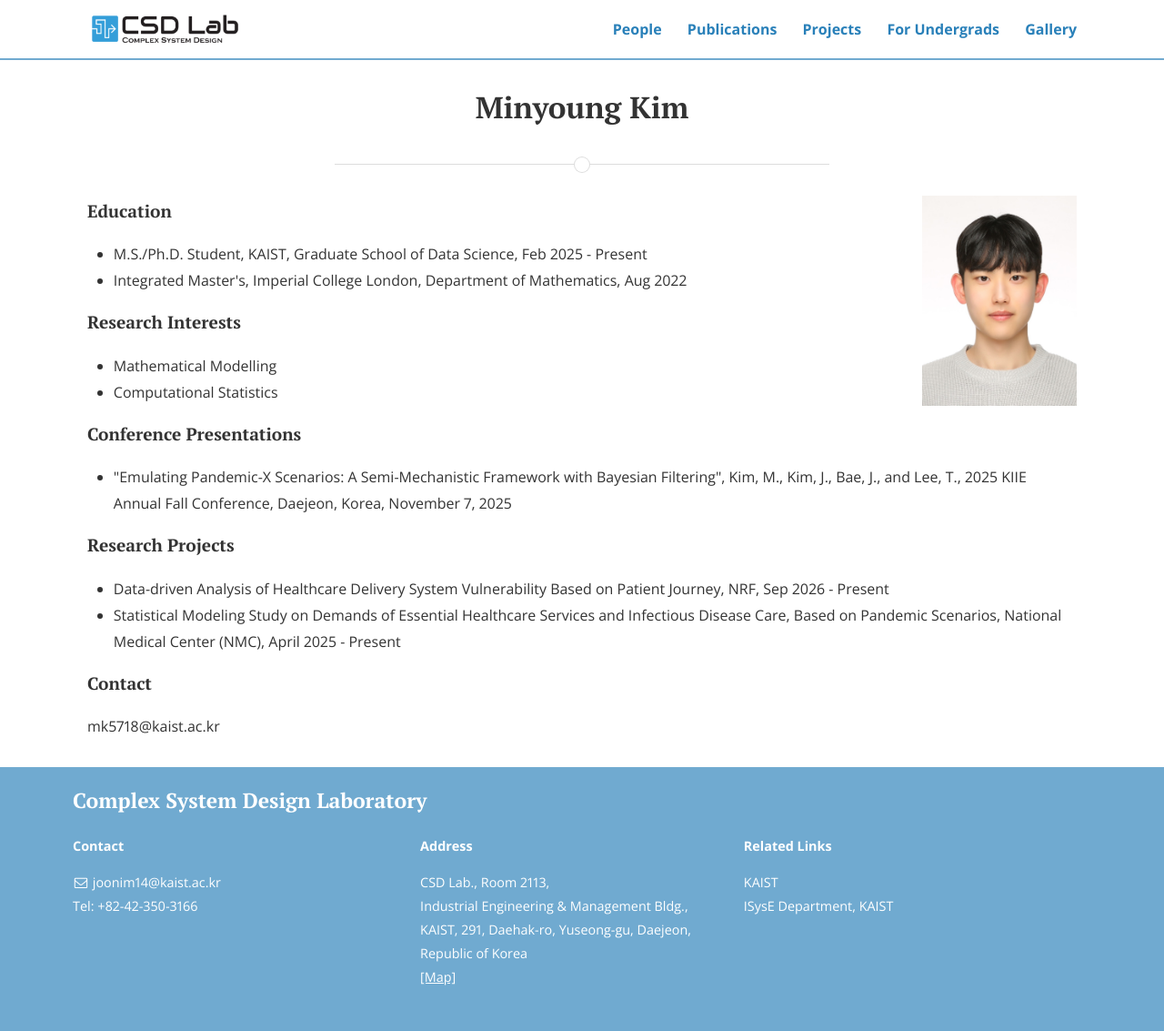
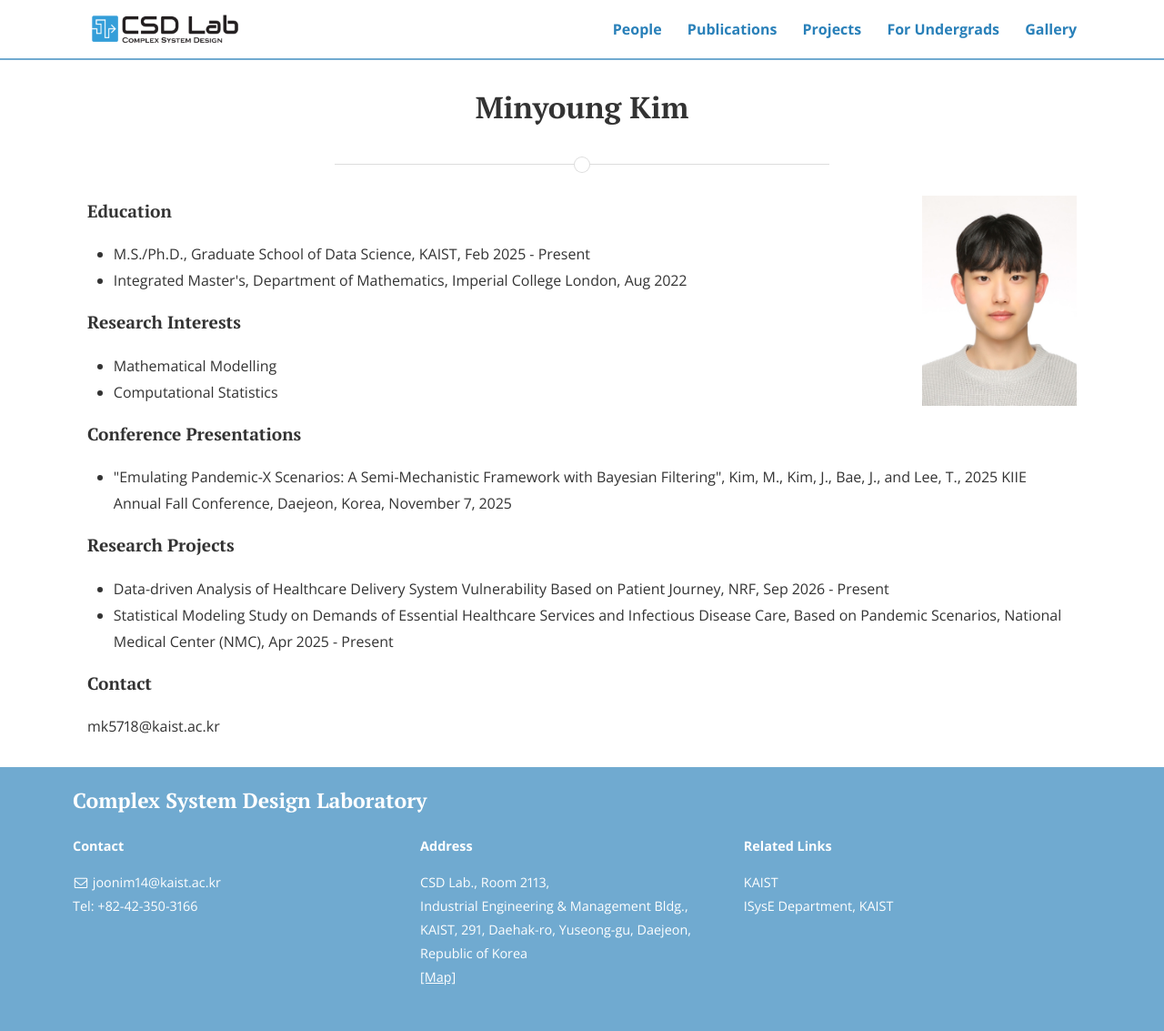
Before and after one commit to CSDlab-KAIST/csdlab-kaist.github.io, a Jekyll site: the page built from people/minyoung.html, in a window 1280 px wide. Shown: the whole page at 91% size. Built offline with Jekyll 4.4.1, drawn with Linux system fonts in a browser that asks for light colours; nearby versions of some CDN libraries.

Commit message:
Update minyoung.html

```diff
--- a/people/minyoung.html
+++ b/people/minyoung.html
@@ -11,8 +11,8 @@ title: Minyoung Kim
 
 <h4>Education</h4>
 <ul>
-  <li>M.S./Ph.D. Student, KAIST, Graduate School of Data Science, Feb 2025 - Present</li>
-  <li>Integrated Master's, Imperial College London, Department of Mathematics, Aug 2022</li>
+  <li>M.S./Ph.D., Graduate School of Data Science, KAIST, Feb 2025 - Present</li>
+  <li>Integrated Master's, Department of Mathematics, Imperial College London, Aug 2022</li>
 </ul>
 
 <h4>Research Interests</h4>
@@ -29,7 +29,7 @@ title: Minyoung Kim
 <h4>Research Projects</h4>
 <ul>
   <li>Data-driven Analysis of Healthcare Delivery System Vulnerability Based on Patient Journey, NRF, Sep 2026 - Present</li>
-  <li>Statistical Modeling Study on Demands of Essential Healthcare Services and Infectious Disease Care, Based on Pandemic Scenarios, National Medical Center (NMC), April 2025 - Present</li>
+  <li>Statistical Modeling Study on Demands of Essential Healthcare Services and Infectious Disease Care, Based on Pandemic Scenarios, National Medical Center (NMC), Apr 2025 - Present</li>
 </ul>
 
 <h4>Contact</h4>
```
